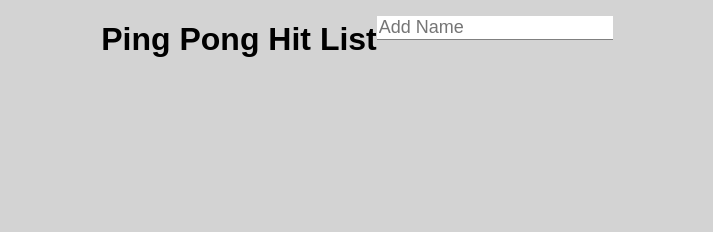
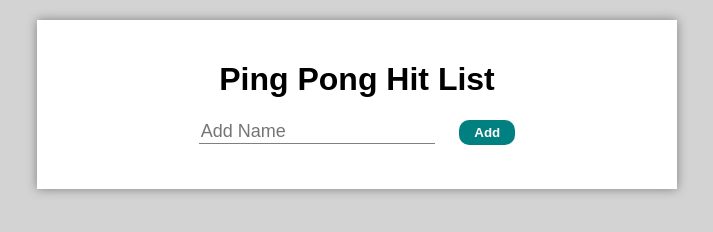
Before and after one commit to debst12/sd-f21-project-hosting, a plain HTML site: page index.html in a window 1280 px wide. Shown: the whole page, without its empty margins (283-996 px from the left). Drawn offline with Linux system fonts and the light colour scheme.

Commit message:
added some HTML

```diff
--- a/index.html
+++ b/index.html
@@ -8,14 +8,17 @@
     <title>Document</title>
 </head>
 <body>
+    <main>
         <h1>Ping Pong Hit List</h1>
             <section>
                 <form>
                     <input placeholder="Add Name">
+                    <button>Add</button>
                 </form>
                 <ul></ul>
                 <aside id="message"></aside>
             </section>
+    </main>
    <script src="/index.js"></script>
 </body>
 </html>
```
Lines whose indentation alone changed are shown as unchanged.
